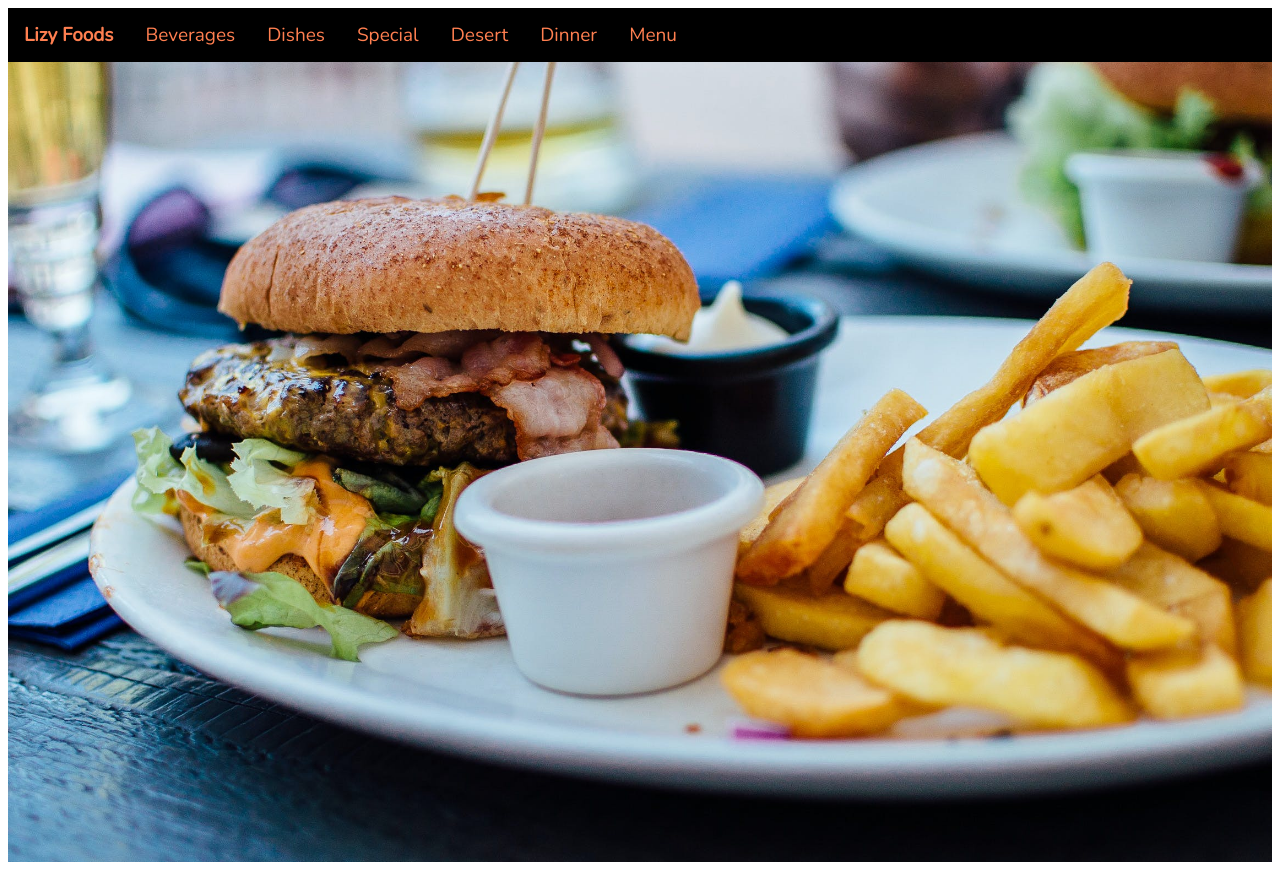
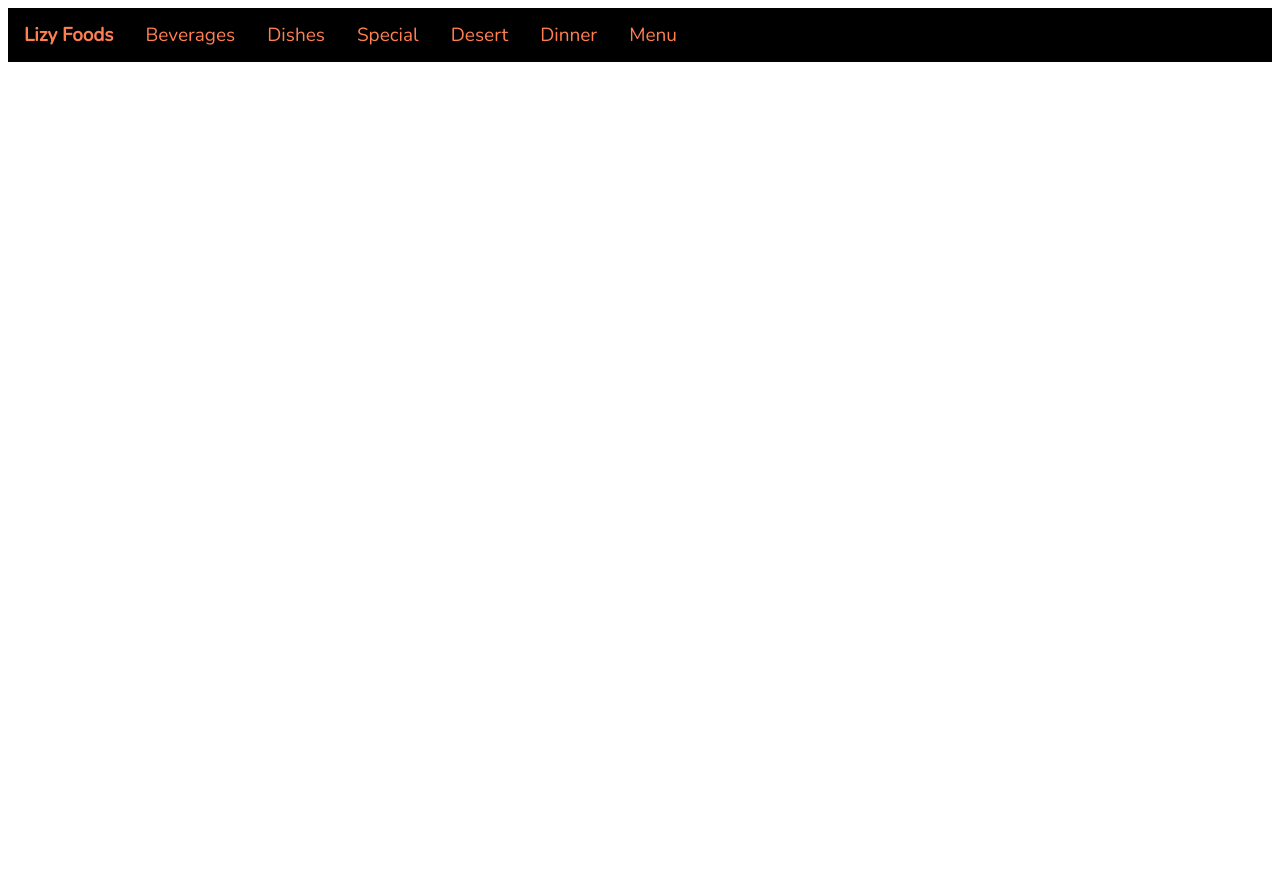
Before and after one commit to amcoolalphonce/e-Chakula, a Django app: page / in a window 1280 px wide. After the commit the page ends 62 px from the top, so only its background shows below. Run offline with Django 5.2, Linux system fonts and the light colour scheme.

Commit message:
Update style.css

```diff
--- a/food/static/style.css
+++ b/food/static/style.css
@@ -1,18 +1,6 @@
 .body{
 
         background-color: #8f8888;
-}
-.home{
-        position: relative;
-        top: 0;
-        left: 0;
-        width: 100%;
-        height: 100vh;
-        background-image: url("../static/home.jpg");
-        background-size: cover;
-        background-position: center center;
-        background-repeat: no-repeat;
-        z-index: -1;
 }
 .topnav {
         background-color: #000;
```
